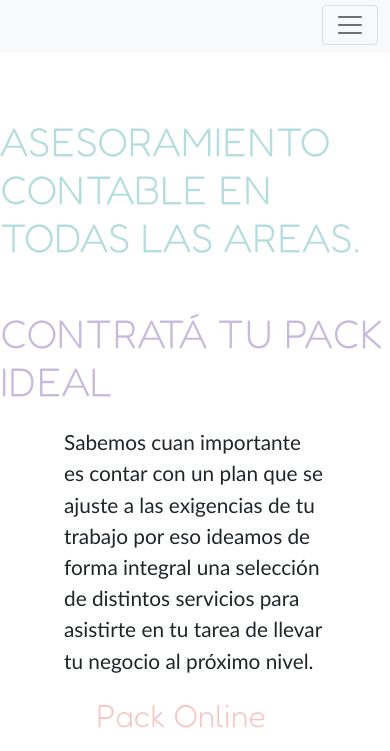
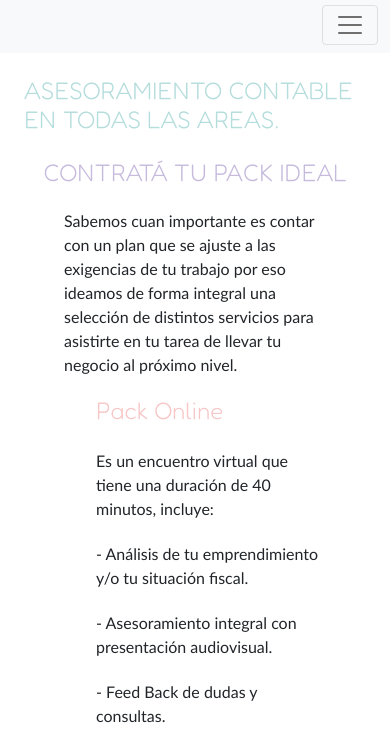
Before and after one commit to soyleoreal150591/ProyectoCoderHouse-EstudioDigital, a website: page pages/servicios.html in a window 390 px wide. Shown: the part 88-839 px from the top of the page. Drawn offline with nearby package versions, Linux system fonts and the light colour scheme.

Commit message:
mediaquerysservicios

```diff
--- a/SCSS/base/_mediaquerys.scss
+++ b/SCSS/base/_mediaquerys.scss
@@ -59,3 +59,65 @@
 
     }
 }
+
+/*----------media querys servicios -------*/
+@media screen and (max-width: 450px) {
+    main {
+        .servicios {
+            margin-left: 1em;
+            margin-right: auto;
+            font-size: 1.5em;
+            font-weight: 300;
+            color: #B4DDDC;
+            margin-top: 1em;
+            margin-bottom: 1em;
+        }
+
+        section {
+            .conociendopack {
+                h2 {
+                    margin-bottom: 1rem;
+                    font-family: 'Fredoka', sans-serif;
+                    font-size: 1.5em;
+                    font-weight: 200;
+                    color: #C7BBDD;
+                }
+
+                p {
+                    display: flex;
+                    justify-content: center;
+                    margin-left: 4rem;
+                    margin-right: 4rem;
+                    font-size: 1em;
+                    font-family: 'Gill Sans', 'Gill Sans MT', Calibri, 'Trebuchet MS', sans-serif;
+                }
+
+
+
+            }
+
+            .distinciondeservicios {
+                li {
+                    margin-left: 4rem;
+                    margin-top: 1rem;
+                    margin-bottom: 1rem;
+                    list-style: none;
+                    font-family: 'Fredoka', sans-serif;
+                    font-size: 1.5em;
+                    font-weight: 200;
+                    color: #F7C6C6;
+                    display: flex;
+                    justify-content: left
+                }
+
+                p {
+                    margin-left: 4rem;
+                    margin-right: 4rem;
+                    font-size: 1em;
+                    font-family: 'Gill Sans', 'Gill Sans MT', Calibri, 'Trebuchet MS', sans-serif;
+                }
+            }
+        }
+
+    }
+}
--- a/pages/servicios.html
+++ b/pages/servicios.html
@@ -65,15 +65,15 @@
 
                 <li>Pack Online</li>
                 <p>Es un encuentro virtual que tiene una duración de 40 minutos, incluye:</p>
-                <p> <span>
+                <p>
                         - Análisis de tu emprendimiento y/o tu situación fiscal.
-                    </span></p>
+                    </p>
 
-                <p> <span>- Asesoramiento integral con presentación audiovisual.
+                <p> - Asesoramiento integral con presentación audiovisual.
 
-                    </span></p>
+                    </p>
 
-                <p> <span> - Feed Back de dudas y consultas.</span>
+                <p>  - Feed Back de dudas y consultas.
                 </p>
 
 
```
Also changed, not shown: css/estilos.css.
